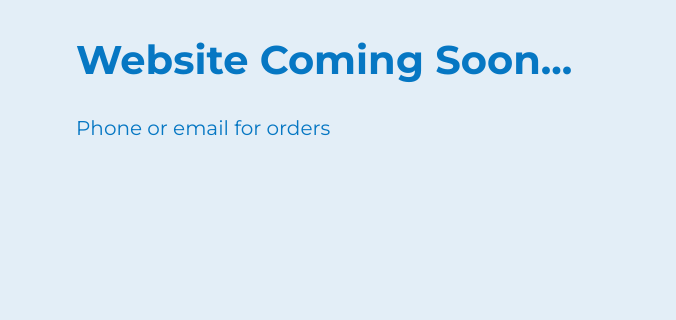
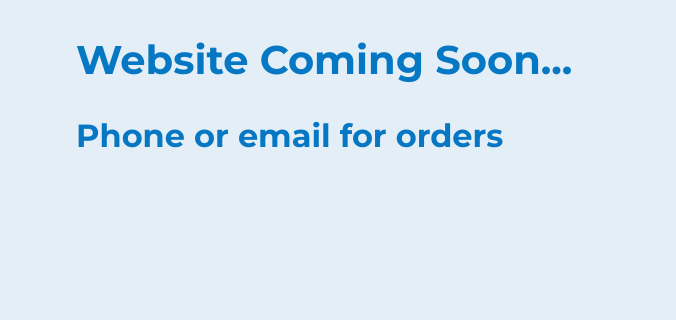
Before and after one commit to 16BitDevelopment/gasmanorder.com, a plain HTML site: page index.html in a window 1280 px wide. Shown: the part 117-437 px from the top of the page, 604-1280 px from the left. Drawn offline with Linux system fonts and the light colour scheme.

Commit message:
Update index.html

```diff
--- a/index.html
+++ b/index.html
@@ -42,7 +42,7 @@
                 </div>
                 <div class="header-text">
                     <h1>Website Coming Soon...</h1>
-                    <p>Phone or email for orders</p>
+                    <h2>Phone or email for orders</h2>
                 </div>
             </div>
         </header>
```
